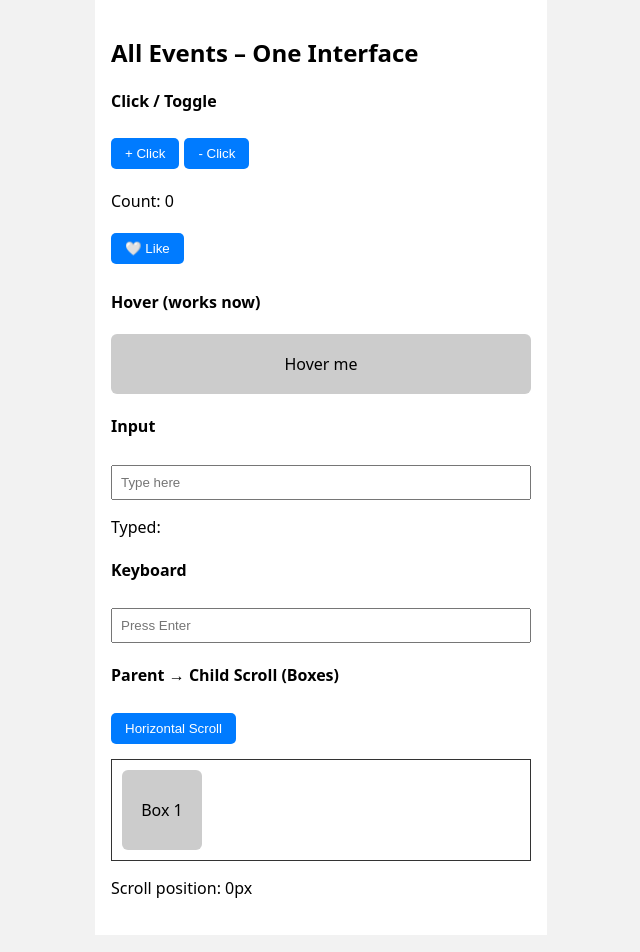
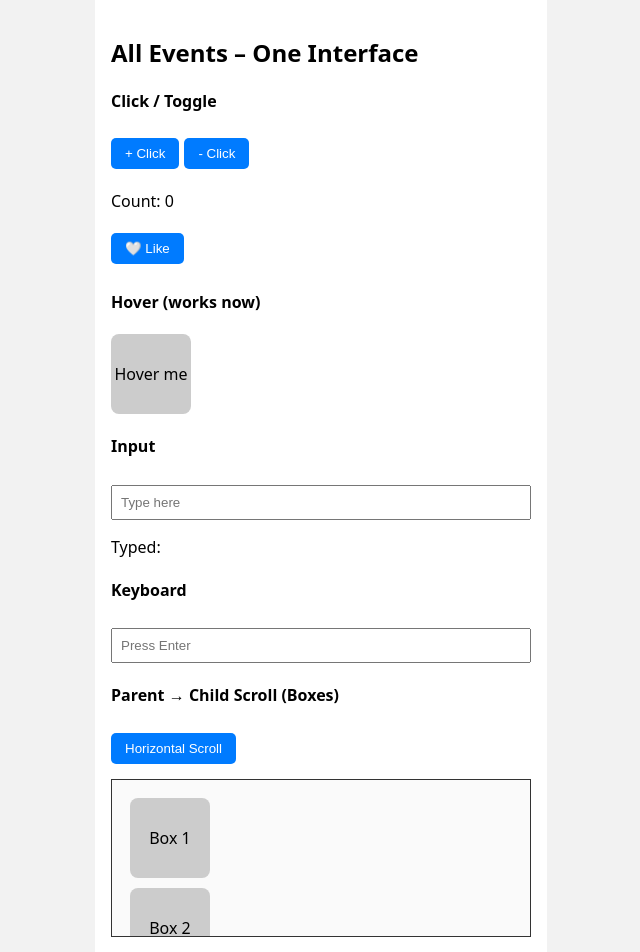
Before and after one commit to vasu-h10/practice_2, a React (Vite) app: page / in a window 1280 px wide. Shown: the top 952 px of the page, without its empty margins (319-959 px from the left). Built offline with nearby package versions, Linux system fonts and the light colour scheme.

Commit message:
Update App.css

```diff
--- a/src/App.css
+++ b/src/App.css
@@ -1,10 +1,14 @@
+/* ========================= */
 /* Base page */
+/* ========================= */
 body {
   margin: 0;
   background: #f2f2f2;
 }
 
+/* ========================= */
 /* App container */
+/* ========================= */
 .app {
   max-width: 420px;
   margin: auto;
@@ -13,12 +17,16 @@ body {
   background: white;
 }
 
+/* ========================= */
 /* Sections */
+/* ========================= */
 section {
   margin-bottom: 20px;
 }
 
+/* ========================= */
 /* Buttons */
+/* ========================= */
 button {
   margin: 5px 5px 5px 0;
   padding: 8px 14px;
@@ -33,7 +41,9 @@ button:active {
   transform: scale(0.97);
 }
 
+/* ========================= */
 /* Inputs */
+/* ========================= */
 input {
   width: 100%;
   padding: 8px;
@@ -41,15 +51,19 @@ input {
   box-sizing: border-box;
 }
 
-/* Card (hover / toggle example) */
+/* ========================= */
+/* Card (used for hover & boxes) */
+/* ========================= */
 .card {
-  height: 60px;
+  width: 80px;
+  height: 80px;
   background: #ccc;
   display: flex;
   align-items: center;
   justify-content: center;
-  border-radius: 6px;
+  border-radius: 8px;
   transition: background 0.3s, color 0.3s;
+  user-select: none;
 }
 
 .card.active {
@@ -65,35 +79,33 @@ input {
 .scrollBox {
   border: 1px solid #333;
   margin-top: 10px;
+  padding: 8px;
+  background: #fafafa;
 }
 
-/* Vertical scroll (default) */
+/* Vertical scroll */
 .scrollBox.vertical {
-  height: 100px;
+  height: 140px;
   overflow-y: scroll;
 }
 
 /* Horizontal scroll */
 .scrollBox.horizontal {
   display: flex;
+  gap: 10px;
   overflow-x: scroll;
-  white-space: nowrap;
 }
 
-/* Scroll children */
-.scrollContent {
-  height: 300px;
-  padding: 10px;
+/* ========================= */
+/* Child layouts */
+/* ========================= */
+
+/* Child boxes inside vertical scroll */
+.scrollBox.vertical .card {
+  margin-bottom: 10px;
 }
 
-/* Horizontal child items */
-.horizontal .scrollContent {
-  height: auto;
-  min-width: 200px;
-  margin-right: 10px;
-  background: #ddd;
-  border-radius: 6px;
-  display: inline-flex;
-  align-items: center;
-  justify-content: center;
+/* Child boxes inside horizontal scroll */
+.scrollBox.horizontal .card {
+  flex-shrink: 0; /* VERY IMPORTANT */
 }
```
